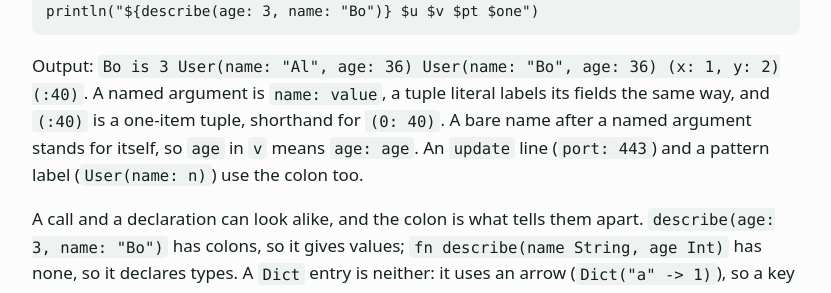
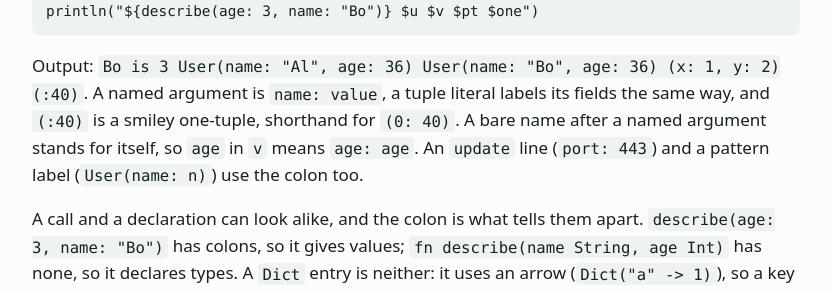
Before and after one commit to slconverse1/moxie, a Jekyll site: the page built from docs/guide.md, in a window 1280 px wide and 900 px high, scrolled down 6662 px. Shown: the part 152-445 px from the top of the window, without its empty margins (224-1055 px from the left). Built offline with Jekyll 4.4.1, drawn with Linux system fonts in a browser that asks for light colours.

Commit message:
Guide: call (:40) a smiley one-tuple
Co-Authored-By: Claude Sonnet 5.5 <noreply@anthropic.com>
Claude-Session: https://claude.ai/code/session_01XCzUchPRZuBnrDtgjNTTye

````diff
--- a/docs/guide.md
+++ b/docs/guide.md
@@ -260,7 +260,7 @@ one = (:40)
 println("${describe(age: 3, name: "Bo")} $u $v $pt $one")
 ```
 
-Output: `Bo is 3 User(name: "Al", age: 36) User(name: "Bo", age: 36) (x: 1, y: 2) (:40)`. A named argument is `name: value`, a tuple literal labels its fields the same way, and `(:40)` is a one-item tuple, shorthand for `(0: 40)`. A bare name after a named argument stands for itself, so `age` in `v` means `age: age`. An `update` line (`port: 443`) and a pattern label (`User(name: n)`) use the colon too.
+Output: `Bo is 3 User(name: "Al", age: 36) User(name: "Bo", age: 36) (x: 1, y: 2) (:40)`. A named argument is `name: value`, a tuple literal labels its fields the same way, and `(:40)` is a smiley one-tuple, shorthand for `(0: 40)`. A bare name after a named argument stands for itself, so `age` in `v` means `age: age`. An `update` line (`port: 443`) and a pattern label (`User(name: n)`) use the colon too.
 
 A call and a declaration can look alike, and the colon is what tells them apart. `describe(age: 3, name: "Bo")` has colons, so it gives values; `fn describe(name String, age Int)` has none, so it declares types. A `Dict` entry is neither: it uses an arrow (`Dict("a" -> 1)`), so a key can be any value without a colon in the way. The colon also stays in a few places that are not about types at all: a format spec (`${price:.2f}`), `sql(c): text`, and the commands of the REPL. Writing the old form, `fn f(x: Int)` or `total: Int = 0`, is a syntax error that tells you to delete the colon.
 
````
Also changed, not shown: docs/gc/guide.md (+1 -1 lines).
